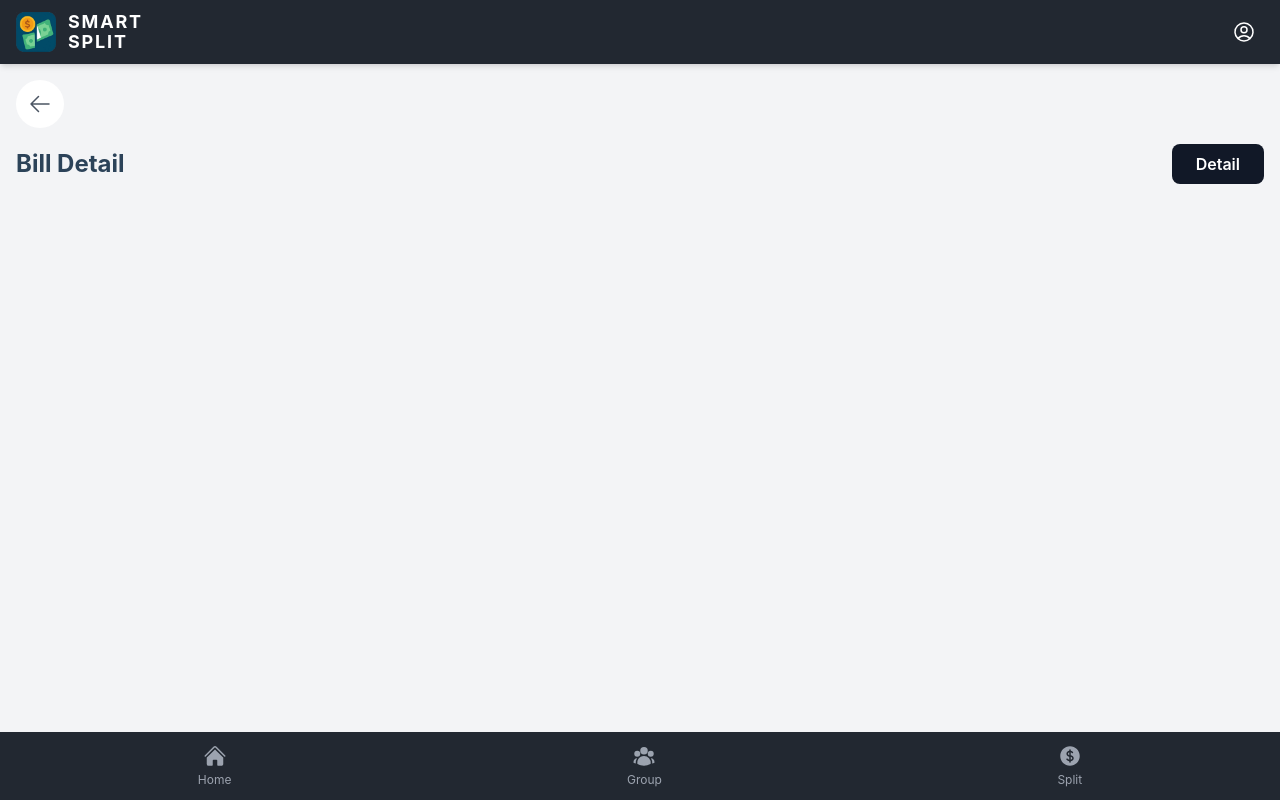
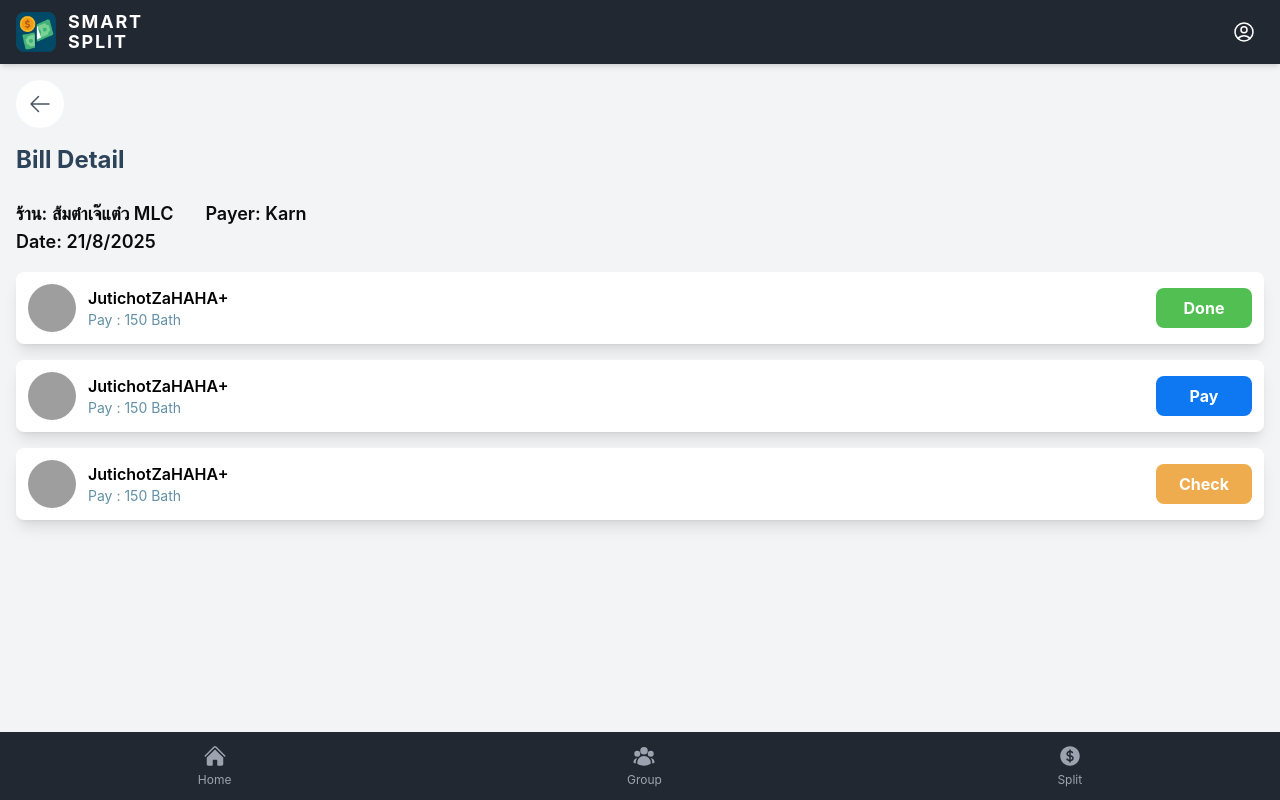
Before and after one commit to SakanaIsReal/devops-lab-02, a React (Create React App) app in the folder frontend/: page /bill/1 in a window 1280 px wide. Built offline with nearby package versions, Linux system fonts and the light colour scheme; grey boxes are pictures that could not be loaded.

Commit message:
feat(frontend): add detail to page and make a mock api to show in page

```diff
--- a/frontend/src/App.tsx
+++ b/frontend/src/App.tsx
@@ -101,6 +101,7 @@ function App() {
             element={<BillDetailPage />}
           />
 
+
           {/*
             Catch-all route.
             If the user goes to the root URL '/', redirect them to /dashboard.
--- a/frontend/src/pages/BillDetailPage.tsx
+++ b/frontend/src/pages/BillDetailPage.tsx
@@ -1,11 +1,42 @@
-import React from 'react';
-import { useNavigate } from 'react-router-dom';
+import React, { useEffect, useState } from 'react';
+import { useNavigate, useParams } from 'react-router-dom';
 import Navbar from '../components/Navbar';
 import { BottomNav, NavTab } from '../components/BottomNav';
 import CircleBackButton from '../components/CircleBackButton';
+import { mockGetBillDetailApi } from '../utils/mockApi';
+import type { BillDetail } from '../types';
+
+const getStatusStyle = (status: 'done' | 'pay' | 'check') => {
+    switch (status) {
+        case 'done':
+            return { backgroundColor: '#52bf52' };
+        case 'pay':
+            return { backgroundColor: '#0d78f2' };
+        case 'check':
+            return { backgroundColor: '#efac4e' };
+    }
+}
 
 export const BillDetailPage: React.FC = () => {
   const navigate = useNavigate();
+  const { billId } = useParams<{ billId: string }>();
+  const [bill, setBill] = useState<BillDetail | null>(null);
+  const [loading, setLoading] = useState(true);
+  const [error, setError] = useState<string | null>(null);
+
+  useEffect(() => {
+    if (billId) {
+      mockGetBillDetailApi(billId)
+        .then((data) => {
+          setBill(data);
+          setLoading(false);
+        })
+        .catch((err) => {
+          setError(err.message);
+          setLoading(false);
+        });
+    }
+  }, [billId]);
 
   const handleTabChange = (tab: NavTab) => {
     switch (tab) {
@@ -18,8 +49,6 @@ export const BillDetailPage: React.FC = () => {
       case 'split':
         navigate('/dashboard');
         break;
-      default:
-        break;
     }
   };
 
@@ -30,11 +59,53 @@ export const BillDetailPage: React.FC = () => {
         <CircleBackButton onClick={() => navigate(-1)} />
         <div className="flex items-center justify-between mt-4 mb-6">
           <h1 className="text-2xl font-bold text-[#2c4359]">Bill Detail</h1>
-          <button className="bg-[#111827] text-white font-semibold text-base px-6 py-2 rounded-lg">
-            Detail
-          </button>
         </div>
-        {/* Page content will go here */}
+
+        {loading && <p>Loading...</p>}
+        {error && <p className="text-red-500">Error: {error}</p>}
+
+        {bill && (
+          <>
+            <div className="flex items-center">
+              <p className="text-lg font-semibold" style={{color: '#0c0c0c'}}>ร้าน: {bill.storeName}</p>
+              <p className="text-lg font-semibold ml-8" style={{color: '#0c0c0c'}}>Payer: {bill.payer}</p>
+            </div>
+            <p className="text-lg font-semibold mb-4" style={{color: '#0c0c0c'}}>Date: {bill.date}</p>
+
+            {bill.members.map((member, idx) => (
+              <div
+                key={idx}
+                className="bg-white p-3 rounded-lg shadow-lg flex items-center justify-between mb-4"
+              >
+                <div className="flex items-center">
+                  <img
+                    src={member.avatar}
+                    alt="avatar"
+                    className="w-12 h-12 rounded-full mr-3"
+                  />
+                  <div>
+                    <p className="font-semibold">{member.name}</p>
+                    <p className="text-sm" style={{color: '#628fa6'}}>
+                      Pay : {member.amount} Bath
+                    </p>
+                  </div>
+                </div>
+                <div className="flex justify-center">
+                  <button
+                    className="w-24 text-center px-4 py-2 rounded-lg text-white font-bold"
+                    style={getStatusStyle(member.status)}
+                  >
+                    {member.status === 'done'
+                      ? 'Done'
+                      : member.status === 'pay'
+                      ? 'Pay'
+                      : 'Check'}
+                  </button>
+                </div>
+              </div>
+            ))}
+          </>
+        )}
       </div>
       <BottomNav activeTab={undefined} onTabChange={handleTabChange} />
     </div>
--- a/frontend/src/types/index.ts
+++ b/frontend/src/types/index.ts
@@ -35,3 +35,18 @@ export interface PaymentDetails {
   amountToPay: number;
   qrCodeUrl: string;
 }
+
+export interface BillMember {
+  name: string;
+  amount: number;
+  status: 'done' | 'pay' | 'check';
+  avatar: string;
+}
+
+export interface BillDetail {
+  id: string;
+  storeName: string;
+  payer: string;
+  date: string;
+  members: BillMember[];
+}
--- a/frontend/src/utils/mockApi.ts
+++ b/frontend/src/utils/mockApi.ts
@@ -1,4 +1,4 @@
-import { Transaction, User, Group, PaymentDetails } from "../types";
+import { Transaction, User, Group, PaymentDetails, BillDetail } from "../types";
 
 export const mockLoginApi = (
   email: string,
@@ -237,3 +237,45 @@ export const mockGetPaymentDetailsApi = (transactionId: string): Promise<Payment
     }, 500);
   });
 };
+
+
+//mockapit for bill detail page
+
+
+
+export const mockGetBillDetailApi = (billId: string): Promise<BillDetail> => {
+  return new Promise((resolve, reject) => {
+    setTimeout(() => {
+      if (billId === "1") {
+        resolve({
+          id: "1",
+          storeName: "ส้มตำเจ๊แต๋ว MLC",
+          payer: "Karn",
+          date: "21/8/2025",
+          members: [
+            {
+              name: "JutichotZaHAHA+",
+              amount: 150,
+              status: "done",
+              avatar: "https://randomuser.me/api/portraits/women/1.jpg",
+            },
+            {
+              name: "JutichotZaHAHA+",
+              amount: 150,
+              status: "pay",
+              avatar: "https://randomuser.me/api/portraits/men/1.jpg",
+            },
+            {
+              name: "JutichotZaHAHA+",
+              amount: 150,
+              status: "check",
+              avatar: "https://randomuser.me/api/portraits/women/2.jpg",
+            },
+          ],
+        });
+      } else {
+        reject(new Error("Bill not found"));
+      }
+    }, 300);
+  });
+};
```
